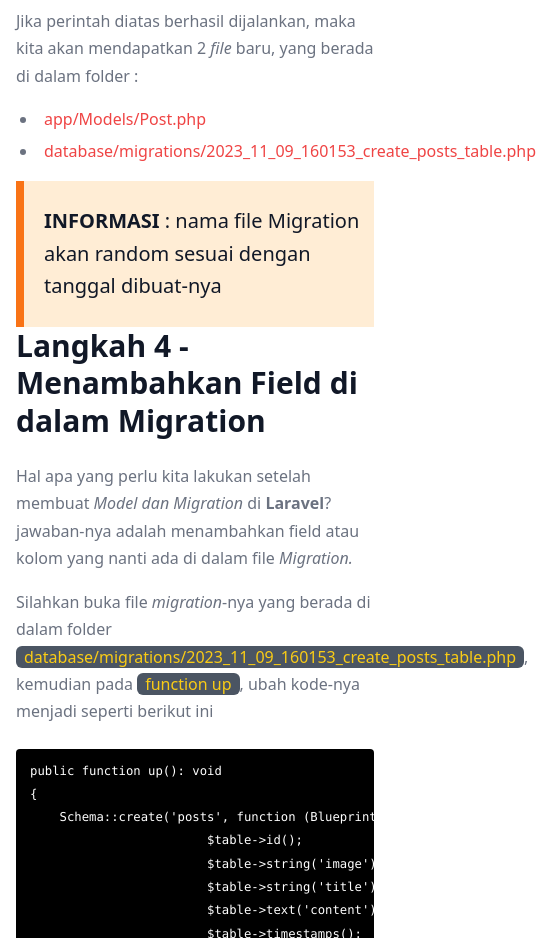
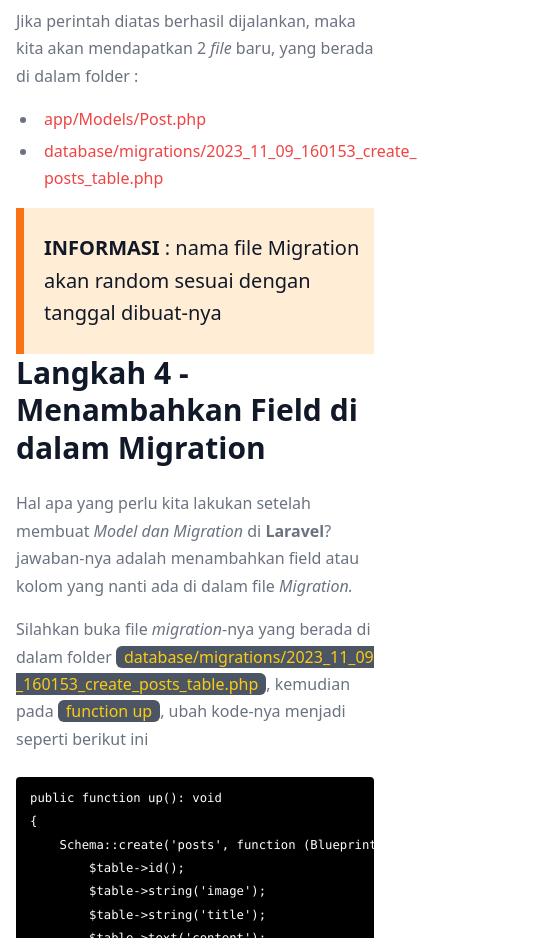
Before and after one commit to RickyPrima30/cja, a website: page model.html in a window 390 px wide. Shown: the part 2640-3578 px from the top of the page, 536 px wide, since content can reach past the window. Drawn offline with nearby package versions, Linux system fonts and the light colour scheme.

Commit message:
fix responsive span

```diff
--- a/model.html
+++ b/model.html
@@ -110,7 +110,8 @@ DB_PASSWORD=</code></pre>
                 <p>Jika perintah diatas berhasil dijalankan, maka kita akan mendapatkan 2 <em>file</em> baru, yang berada di dalam folder : </p>
                 <ul>
                     <li class="text-red-500">app/Models/Post.php</li>
-                    <li class="text-red-500">database/migrations/2023_11_09_160153_create_posts_table.php</li>
+                    <li class="text-red-500">database/migrations/2023_11_09_160153_create_
+                        posts_table.php</li>
                 </ul>
                 <div class="p-1 border-l-8 border-orange-500 bg-orange-100">
                     <p class="text-xl pl-4 font-medium leading-relaxed text-gray-900 dark:text-white"><span class="font-bold">INFORMASI</span> : nama file Migration akan random sesuai dengan tanggal dibuat-nya</p>
@@ -119,7 +120,8 @@ DB_PASSWORD=</code></pre>
                 <!-- Field -->
                 <h1 class="text-3xl leading-tight text-gray-900 lg:mb-6 lg:text-4xl dark:text-white">Langkah 4 - Menambahkan Field di dalam Migration</h1>
                 <p>Hal apa yang perlu kita lakukan setelah membuat <em>Model dan Migration</em> di <b>Laravel</b>? jawaban-nya adalah menambahkan field atau kolom yang nanti ada di dalam file <em>Migration.</em></p>
-                <p>Silahkan buka file <em>migration</em>-nya yang berada di dalam folder <span class="text-yellow-400 dark:text-red-600 bg-gray-600 dark:bg-black rounded-md px-2">database/migrations/2023_11_09_160153_create_posts_table.php</span>, kemudian pada <span class="text-yellow-400 dark:text-red-600 bg-gray-600 dark:bg-black rounded-md px-2">function up</span>, ubah kode-nya menjadi seperti berikut ini</p>
+                <p>Silahkan buka file <em>migration</em>-nya yang berada di dalam folder <span class="text-yellow-400 dark:text-red-600 bg-gray-600 dark:bg-black rounded-md px-2">database/migrations/2023_11_09
+                    _160153_create_posts_table.php</span>, kemudian pada <span class="text-yellow-400 dark:text-red-600 bg-gray-600 dark:bg-black rounded-md px-2">function up</span>, ubah kode-nya menjadi seperti berikut ini</p>
                 <pre class="bg-black"><code class="language-html text-white">public function up(): void
 {
     Schema::create('posts', function (Blueprint $table) {
```
Lines whose indentation alone changed are shown as unchanged.
